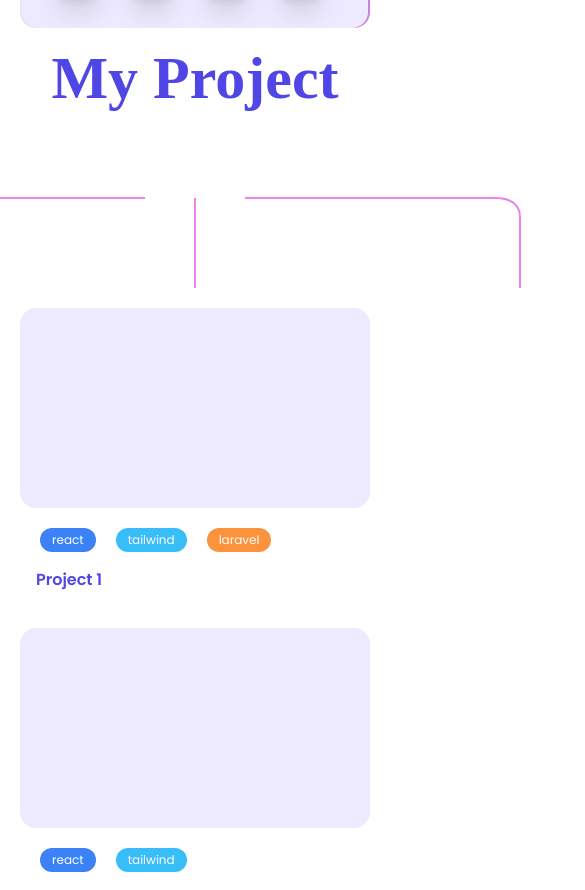
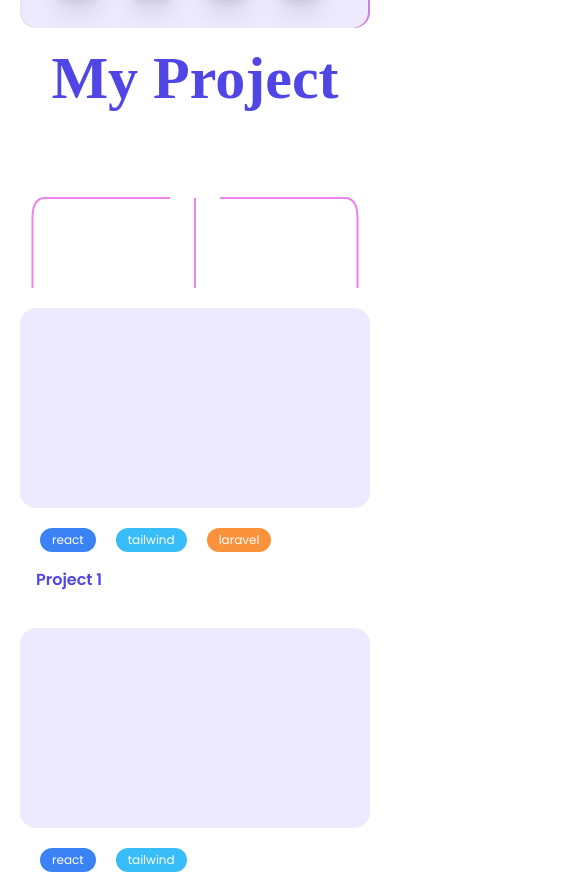
Before and after one commit to rachidfrex/my_portfolio, a React (Vite) app: page / in a window 390 px wide. Shown: the part 1965-2855 px from the top of the page, 585 px wide, since content can reach past the window. Built offline with nearby package versions, Linux system fonts and the light colour scheme; a web font is replaced by a local one.

Commit message:
Refactor SVG animation setup for improved performance and code organization

```diff
--- a/src/components/animatedsvg.jsx
+++ b/src/components/animatedsvg.jsx
@@ -1,4 +1,4 @@
-import React, { useEffect, useRef } from 'react';
+import React, { useEffect, useRef, useState } from 'react';
 import { gsap } from 'gsap';
 
 const AnimatedSVG = () => {
@@ -7,6 +7,25 @@ const AnimatedSVG = () => {
   const middleLineRef = useRef(null);
   const rightLineRef = useRef(null);
   const animationRef = useRef(null);
+  const [svgWidth, setSvgWidth] = useState(800);
+
+  useEffect(() => {
+    const updateSvgWidth = () => {
+      const screenWidth = window.innerWidth;
+      if (screenWidth >= 1024) {
+        setSvgWidth(800); // Desktop
+      } else if (screenWidth >= 768) {
+        setSvgWidth(600); // Tablet
+      } else {
+        setSvgWidth(400); // Mobile
+      }
+    };
+
+    updateSvgWidth();
+    window.addEventListener('resize', updateSvgWidth);
+
+    return () => window.removeEventListener('resize', updateSvgWidth);
+  }, []);
 
   useEffect(() => {
     const svg = svgRef.current;
@@ -33,11 +52,11 @@ const AnimatedSVG = () => {
     const observer = new IntersectionObserver((entries) => {
       entries.forEach((entry) => {
         if (entry.isIntersecting) {
-          setupAnimation(); // Reset the animation
+          setupAnimation();
           animationRef.current.play();
         }
       });
-    }, { threshold: 0.1 }); // Trigger when 10% of the element is visible
+    }, { threshold: 0.1 });
 
     observer.observe(svg);
 
@@ -47,33 +66,32 @@ const AnimatedSVG = () => {
         animationRef.current.kill();
       }
     };
-  }, []);
+  }, [svgWidth]);
 
   return (
-    <svg ref={svgRef} id="animatedSVG" width="800" height="180" viewBox="0 0 800 100">
+    <svg ref={svgRef} id="animatedSVG" width={svgWidth} height="180" viewBox={`0 0 ${svgWidth} 100`}>
       <path
         ref={leftLineRef}
-      d="M350 50 H 100 Q 75 50 75 70 V 150"
+        d={`M${svgWidth * 0.4375} 50 H ${svgWidth * 0.125} Q ${svgWidth * 0.09375} 50 ${svgWidth * 0.09375} 70 V 150`}
         fill="transparent"
         stroke="violet"
         strokeWidth="2"
       />
       <path
         ref={middleLineRef}
-      d="M400 50 V 150"
+        d={`M${svgWidth * 0.5} 50 V 150`}
         fill="transparent"
         stroke="violet"
         strokeWidth="2"
       />
       <path
         ref={rightLineRef}
-      d="M450 50 H 700 Q 725 50 725 70 V 150"
+        d={`M${svgWidth * 0.5625} 50 H ${svgWidth * 0.875} Q ${svgWidth * 0.90625} 50 ${svgWidth * 0.90625} 70 V 150`}
         fill="transparent"
         stroke="violet"
         strokeWidth="2"
       />
     </svg>
-
   );
 };
 
```
Lines whose indentation alone changed are shown as unchanged.
